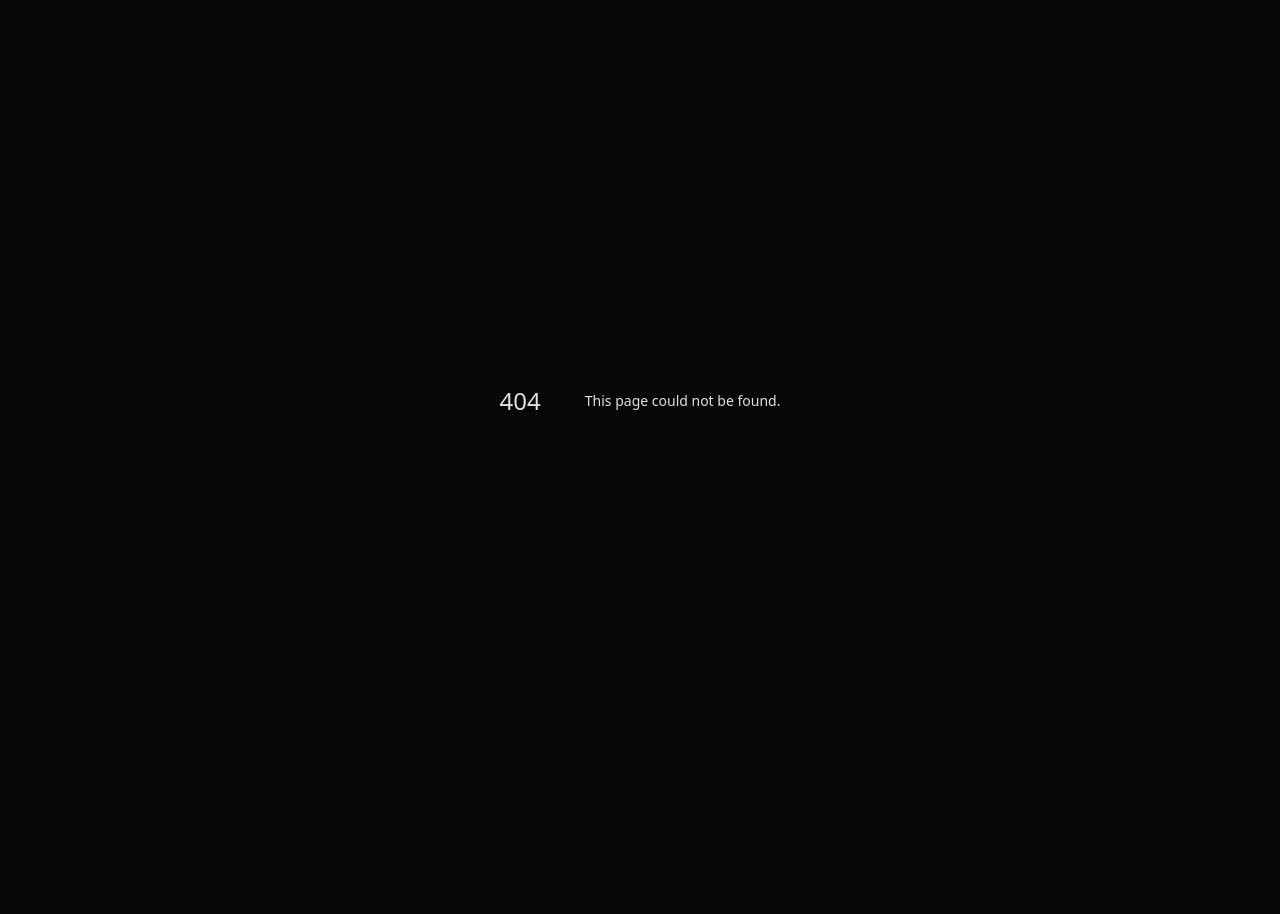
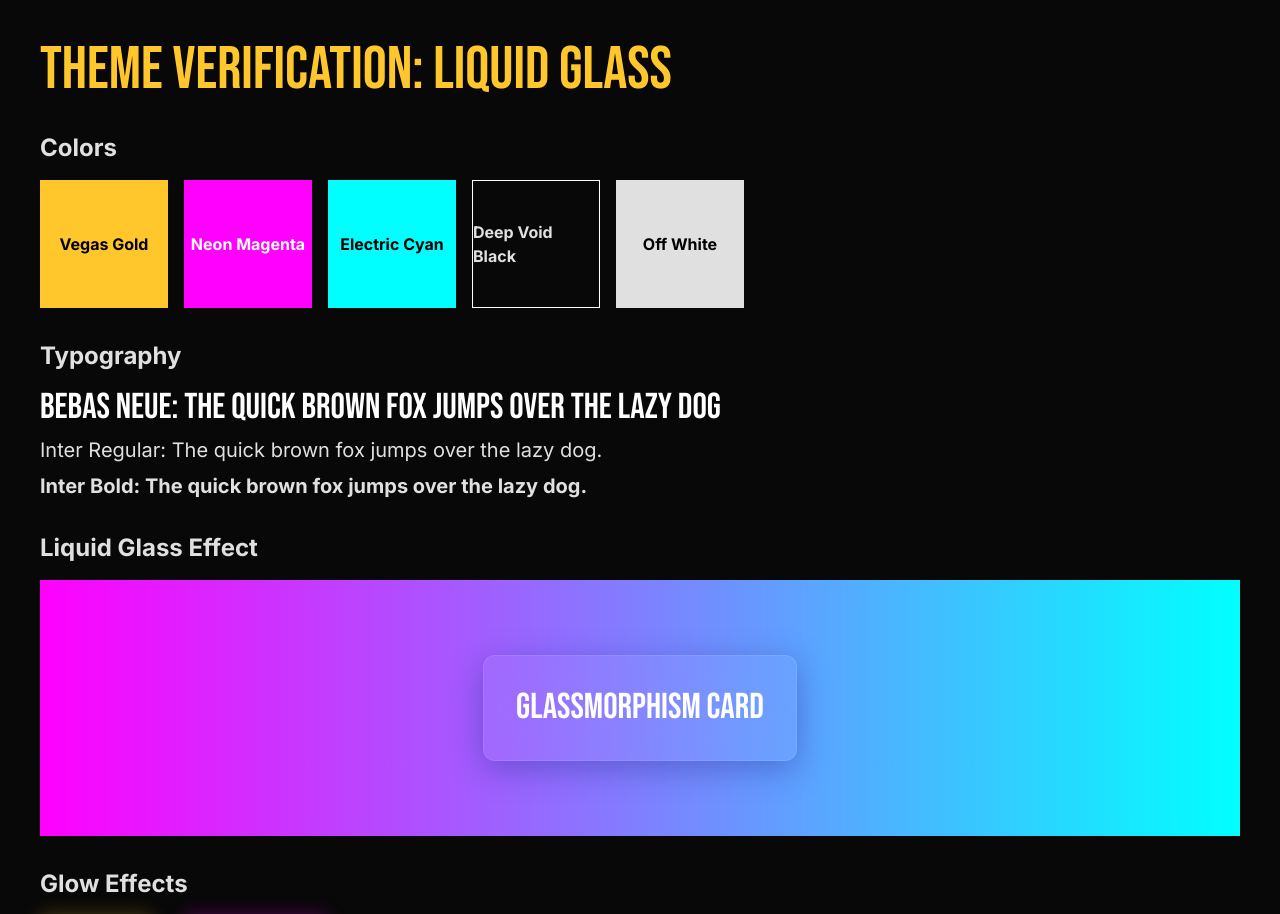
Before and after one commit to johnnycsv232/Gettupplanding-111, a Next.js app: page /test-theme in a window 1280 px wide. Before the commit this address had no page. Shown: the top 914 px of the page. Before the commit the page ends 800 px from the top, so only its background shows below. Built offline with nearby package versions, Linux system fonts and the light colour scheme.

Commit message:
Phase 1 - Foundation & Tailwind Setup
I've completed Phase 1. The build was successful, and the test page is ready.

```diff
--- /dev/null
+++ b/src/app/test-theme/page.tsx
@@ -0,0 +1,52 @@
+import React from 'react';
+
+export default function TestThemePage() {
+  return (
+    <div className="min-h-screen bg-deep-void-black p-10 flex flex-col gap-8">
+      <h1 className="font-display text-6xl text-vegas-gold">
+        Theme Verification: Liquid Glass
+      </h1>
+
+      <section className="space-y-4">
+        <h2 className="font-sans text-2xl text-off-white font-bold">Colors</h2>
+        <div className="flex gap-4">
+          <div className="w-32 h-32 bg-vegas-gold flex items-center justify-center text-black font-bold">Vegas Gold</div>
+          <div className="w-32 h-32 bg-neon-magenta flex items-center justify-center text-white font-bold">Neon Magenta</div>
+          <div className="w-32 h-32 bg-electric-cyan flex items-center justify-center text-black font-bold">Electric Cyan</div>
+          <div className="w-32 h-32 bg-deep-void-black border border-white flex items-center justify-center text-off-white font-bold">Deep Void Black</div>
+          <div className="w-32 h-32 bg-off-white flex items-center justify-center text-black font-bold">Off White</div>
+        </div>
+      </section>
+
+      <section className="space-y-4">
+        <h2 className="font-sans text-2xl text-off-white font-bold">Typography</h2>
+        <div className="space-y-2">
+          <p className="font-display text-4xl text-white">Bebas Neue: THE QUICK BROWN FOX JUMPS OVER THE LAZY DOG</p>
+          <p className="font-sans text-xl text-off-white">Inter Regular: The quick brown fox jumps over the lazy dog.</p>
+          <p className="font-sans text-xl text-off-white font-bold">Inter Bold: The quick brown fox jumps over the lazy dog.</p>
+        </div>
+      </section>
+
+      <section className="space-y-4">
+        <h2 className="font-sans text-2xl text-off-white font-bold">Liquid Glass Effect</h2>
+        <div className="w-full h-64 bg-gradient-to-r from-neon-magenta to-electric-cyan relative flex items-center justify-center">
+           <div className="liquid-glass p-8 rounded-xl text-white font-display text-4xl">
+              Glassmorphism Card
+           </div>
+        </div>
+      </section>
+
+      <section className="space-y-4">
+        <h2 className="font-sans text-2xl text-off-white font-bold">Glow Effects</h2>
+        <div className="flex gap-8">
+            <div className="p-4 border border-vegas-gold text-vegas-gold box-glow-gold rounded">
+                Gold Glow
+            </div>
+            <div className="p-4 border border-neon-magenta text-neon-magenta box-glow-magenta rounded">
+                Magenta Glow
+            </div>
+        </div>
+      </section>
+    </div>
+  );
+}
```
Also changed, not shown: .zenflow/tasks/new-task-3030/plan.md.
